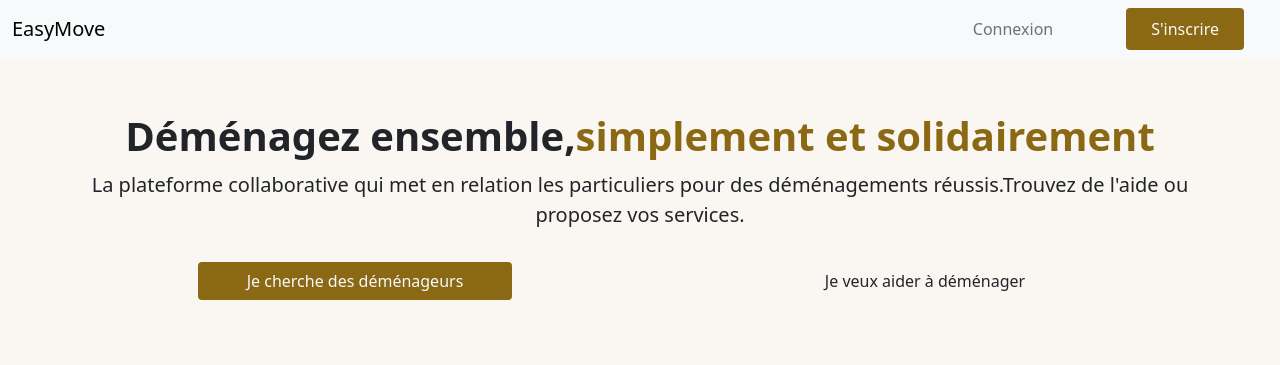
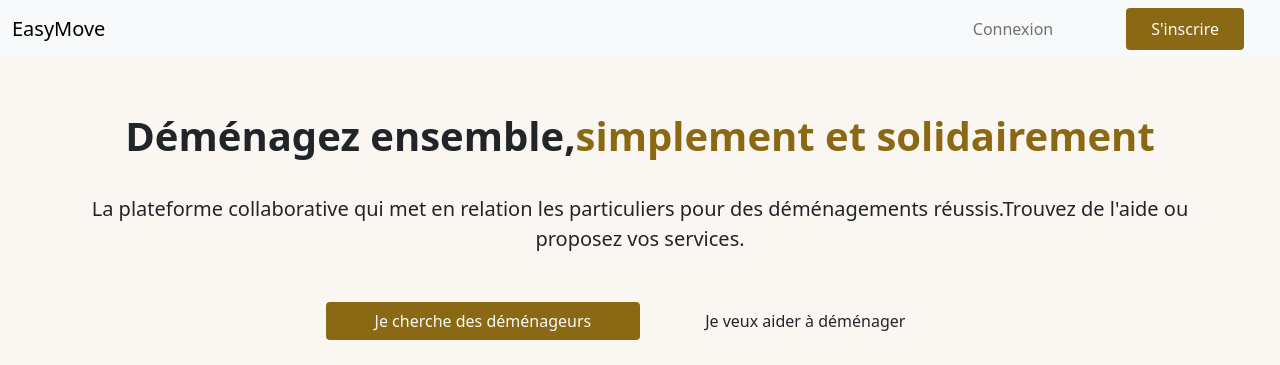
Before and after one commit to Carine2002/Demenagement, a PHP site: page / in a window 1280 px wide. Shown: the top 365 px of the page. Before the commit the page ends 300 px from the top, so only its background shows below. Run offline with PHP 8.4, Linux system fonts and the light colour scheme; data that the repository does not hold is empty.

Commit message:
index.php

```diff
--- a/index.php
+++ b/index.php
@@ -1,20 +1,57 @@
 <?php include_once'header.php';?>
 <?php include_once'nav.php';?>
 <body class="couleur-fond">
-    <div class="container">
-        <div class="row mt-5">
+    <section>
+        <div class="container">
+            <div class="row mt-5 mb-3">
                 <p class="fs-1 fw-bolder text-center mb-1 text-break">Déménagez ensemble,<span class="text-couleur">simplement et solidairement<span></p>
-         </div>
-         <div class="row">
+            </div>
+        <div class="row my-4">
             <p class="text-break text-center fs-5">La plateforme collaborative qui met en relation les particuliers pour des déménagements réussis.Trouvez de l'aide ou proposez vos services.</p>
         </div>
         <div class="row justify-content-center text-center my-3">
-                    <div class=" col-12 col-md-6 ">
-                        <a class=" btn couleur-bouton text-light px-5 fs-6" href="#">Je cherche des déménageurs </a>
+                    <div class=" col-12 col-md-auto p-2 ">
+                        <a class=" btn couleur-bouton text-light px-5 fs-6  text-nowrap " href="#">Je cherche des déménageurs </a>
                     </div>
-                    <div class="col-12 col-md-6 ">
-                        <a class=" btn couleur-bouton0 px-5 fs-6 d-inlin-block g-col-6 g-col-sm-12" href="#">Je veux aider à déménager </a>
+                    <div class="col-12 col-md-auto p-2  ">
+                        <a class=" btn couleur-bouton0 px-5 fs-6 text-nowrap " href="#">Je veux aider à déménager </a>
                     </div>
             </div>
         </div>
+    </section>
+    <section>
+        <div class="container">
+            <div class="row">
+                <h1 class="py-3 text-center">Comment ça marche ?</h1>
+            </div>
+            <div class="row">
+                <div class="col-12 col-md-4 py-2">
+                    <div class="card rondeur">
+                        <div class="card-body">
+                            <img src="photo/photo1.png" alt="calendrier" class=" py-3">
+                            <h5 class="card-title">1.Créez votre annonce</h5>
+                            <p class="card-text">Décrivez votre déménagement :date, volume,  nombre de personnes nécessaires. Ajoutez des photos pour une meilleure estimation.</p>
+                        </div>
+                    </div>
+                </div>
+                <div class="col-12 col-md-4 py-2">
+                    <div class="card rondeur">
+                        <div class="card-body">
+                            <img src="photo/photo2.png" alt="personne" class="py-3">
+                            <h5 class="card-title">2.Recevez des propositions</h5>
+                            <p class="card-text">Les déménageurs intéressés vous proposent un prix. Consultez leurs profils et choisissez les personnes qui vous conviennent</p>
+                        </div>
+                    </div>
+                </div>
+                <div class="col-12 col-md-4 py-2">
+                    <div class="card rondeur">
+                        <div class="card-body">
+                            <img src="photo/photo3.png" alt="securité" class="py-3">
+                            <h5 class="card-title">3.Déménagez sereinement</h5>
+                            <p class="card-text">une fois vos déménageurs sélectionnés, organisez votre déménagement en toute confiance grace à notre plateforme sécurisée</p>
+                        </div>
+                    </div>
+                </div>
+</div>
+
 </body>
```
